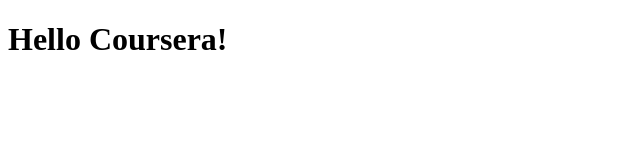
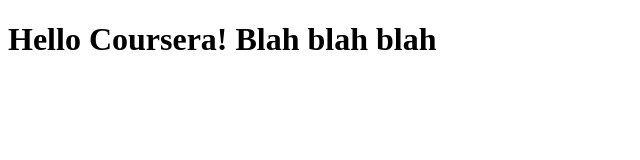
Before and after one commit to baltaskatinas/coursera_web_course, a plain HTML site: page site/index.html in a window 1280 px wide. Shown: the whole page, without its empty margins (0-640 px from the left). Drawn offline with Linux system fonts and the light colour scheme.

Commit message:
Small addition to the content.

```diff
--- a/site/index.html
+++ b/site/index.html
@@ -4,6 +4,6 @@
   <title>Hello Coursera!</title>
 </head>
 <body>
-<h1>Hello Coursera!</h1>
+<h1>Hello Coursera! Blah blah blah </h1>
 </body>
 </html>
```
